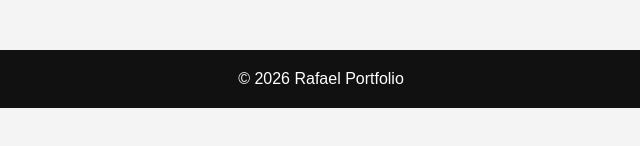
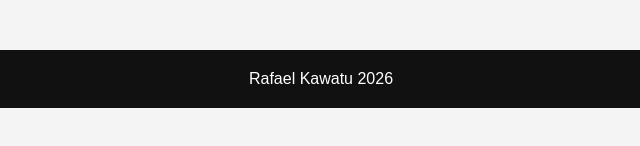
Before and after one commit to Rafael-K-source/Rafael-Kawatu.github.io, a plain HTML site: page gallery.html in a window 1280 px wide. Shown: the part 282-428 px from the top of the page, 319-959 px from the left. Drawn offline with Linux system fonts and the light colour scheme.

Commit message:
Update gallery.html

```diff
--- a/gallery.html
+++ b/gallery.html
@@ -35,7 +35,7 @@
 </section>
 
 <footer>
-    <p>© 2026 Rafael Portfolio</p>
+    <p>Rafael Kawatu 2026</p>
 </footer>
 
 </body>
```
